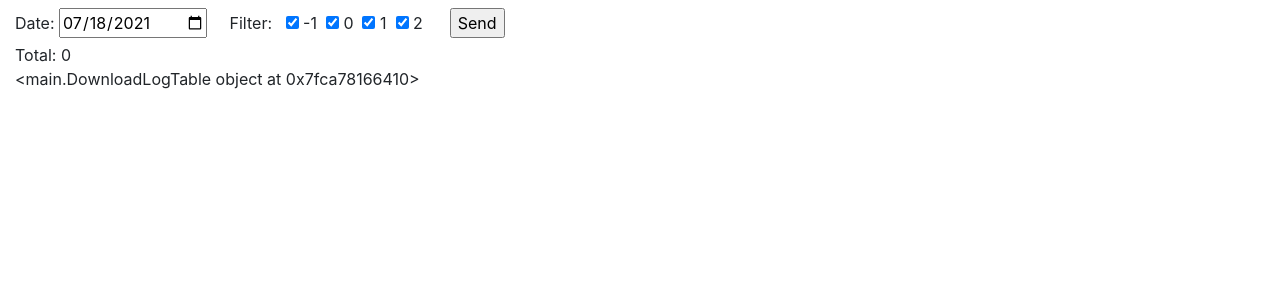
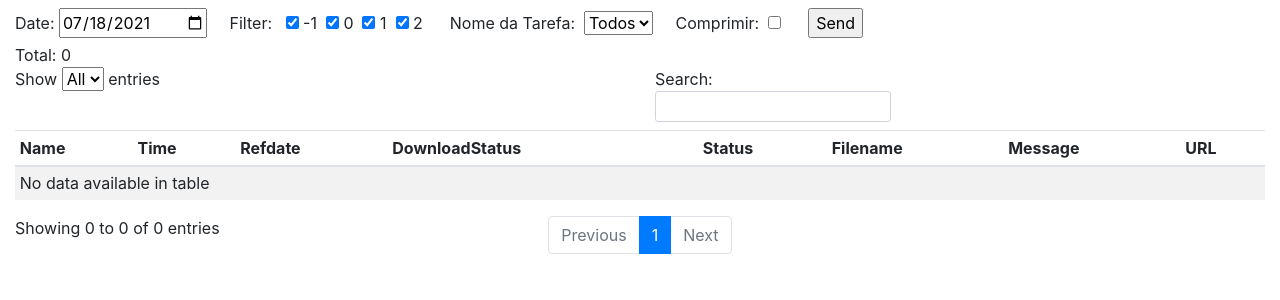
Before and after one commit to datalab42/kyd-downloader, a Flask app: page / in a window 1280 px wide. Shown: the part 48-348 px from the top of the page. Run offline with Flask 2, Linux system fonts and the light colour scheme; data that the repository does not hold is empty; some libraries are stand-ins or nearby versions.

Commit message:
App updated to help with download investigations
It's very hard to find out if we have problems with downloads, since we are downloading many files daily.

So I improved the app interface with features to help with th investigations.

Now it is possible to reprocess downloads directly from the interface without use Postman.

We can also group the download logs by name and refdate.
This is useful to clearly see if the task has correctly downloaded the file.

```diff
--- a/app/main.py
+++ b/app/main.py
@@ -10,7 +10,10 @@ from flask_table import Table, Col
 from flask_table.html import element
 import requests
 
+from google.cloud import storage
 from google.cloud import datastore
+import google.oauth2.id_token
+import google.auth.transport.requests
 
 logging.basicConfig(level=logging.INFO)
 
@@ -34,7 +37,6 @@ class URLCol(Col):
         url = 'https://us-central1-kyd-storage-001.cloudfunctions.net/kyd-generic-download-publish?filter={}&refdate={}'.format(name, refdate)
         return element('a', {'href': url}, content='Link')
 
-# -H "Authorization: bearer $(gcloud auth print-identity-token)"
 
 class DownloadLogTable(Table):
     name = Col('Name')
@@ -45,7 +47,8 @@ class DownloadLogTable(Table):
     filename = Col('Filename')
     message = Col('Message')
     url = URLCol('URL')
-    allow_sort = True
+    allow_sort = False
+    table_id = 'data'
     classes = ['table', 'table-striped', 'table-sm']
 
     def sort_url(self, col_key, reverse=False):
@@ -56,13 +59,25 @@ class DownloadLogTable(Table):
         return url_for('index', sort=col_key, direction=direction)
 
 
+def get_id_token(url):
+    _request = google.auth.transport.requests.Request()
+    id_token = google.oauth2.id_token.fetch_id_token(_request, url)
+    logging.info('token %s', id_token)
+    return id_token
+
+
 @app.route('/reprocess')
 def reprocess():
+    url = 'https://us-central1-kyd-storage-001.cloudfunctions.net/kyd-generic-download-publish'
+    id_token = get_id_token(url)
     refdate = request.args.get('refdate')
     name = request.args.get('name')
-    url = 'https://us-central1-kyd-storage-001.cloudfunctions.net/kyd-generic-download-publish?filter={}&refdate={}'.format(name, refdate)
-    res = requests.get(url)
+    url = f'{url}?filter={name}&refdate={refdate}'
+    res = requests.get(url, headers={'Authorization': f'bearer {id_token}'})
+    return res.text, res.status_code
 
+
+DEFAULT_TASKNAME = 'Todos'
 
 @app.route('/')
 def index():
@@ -84,15 +99,48 @@ def index():
     session_entry.update({'value': date.astimezone(UTC)})
     client.put(session_entry)
 
-    t1 = date.replace(hour=0, minute=0, second=0, microsecond=0)
-    t2 = date.replace(hour=23, minute=59, second=59, microsecond=999999)
-    t1 = t1.astimezone(UTC)
-    t2 = t2.astimezone(UTC)
-    logging.info('%s %s %s', date, t1, t2)
+    key = client.key('Session', 'taskname')
+    taskname = client.get(key)
+    if request.args.get('taskname'):
+        taskname = request.args.get('taskname')
+    elif taskname:
+        taskname = taskname['value']
+    else:
+        taskname = DEFAULT_TASKNAME
+    session_entry = datastore.Entity(key)
+    session_entry.update({'value': taskname})
+    client.put(session_entry)
+
+    key = client.key('Session', 'compress')
+    compress = client.get(key)
+    if request.args.get('compress'):
+        compress = request.args.get('compress') == '1'
+        logging.info('compress from request %s', compress)
+    else:
+        compress = False
+        logging.info('compress default %s', compress)
 
     q = client.query(kind='DownloadLog')
-    q.add_filter('time', '>=', t1)
-    q.add_filter('time', '<=', t2)
+    q.projection = ['name']
+    q.distinct_on = ['name']
+    q.order = ['name']
+    names = [n['name'] for n in q.fetch()]
+    # logging.info(names)
+    names.insert(0, DEFAULT_TASKNAME)
+
+    q = client.query(kind='DownloadLog')
+    if taskname != DEFAULT_TASKNAME:
+        logging.info('taskname %s', taskname)
+        q.add_filter('name', '=', taskname)
+    else:
+        t1 = date.replace(hour=0, minute=0, second=0, microsecond=0)
+        t2 = date.replace(hour=23, minute=59, second=59, microsecond=999999)
+        t1 = t1.astimezone(UTC)
+        t2 = t2.astimezone(UTC)
+        logging.info('time %s %s %s', date, t1, t2)
+        q.add_filter('time', '>=', t1)
+        q.add_filter('time', '<=', t2)
+
     logs = list(q.fetch())
     for log in logs:
         if log['refdate']:
@@ -100,10 +148,29 @@ def index():
         else:
             log['refdate'] = ''
         log['time'] = log['time'].astimezone(SP_TZ).strftime('%Y-%m-%d %H:%M:%S.%f')
-        if log['status'] == 0:
+
+        if log['filename']:
             log['filename'] = 'gs://{}/{}'.format(log['bucket'], log['filename'])
         else:
             log['filename'] = ''
+        # storage_client = storage.Client()
+        # bucket = storage_client.bucket(log['bucket'])
+        # log['file_exists'] = storage.Blob(bucket=bucket, name=log['filename']).exists(storage_client)
+
+        url = f'/reprocess?refdate={log["refdate"]}&name={log["name"]}'
+        log['url'] = url
+
+    if compress:
+        check_ok = {}
+        for log in logs:
+            key = f'{log["name"]}-{log["refdate"]}'
+            if log['status'] == 0:
+                check_ok[key] = log
+        for log in logs:
+            key = f'{log["name"]}-{log["refdate"]}'
+            if log['status'] != 0 and key not in check_ok:
+                check_ok[key] = log
+        logs = list(check_ok.values())
 
     key = client.key('Session', 'status')
     status = client.get(key)
@@ -119,19 +186,16 @@ def index():
     client.put(session_entry)
 
     logs = [l for l in logs if l['status'] in status]
-    sort = request.args.get('sort', 'name')
-    reverse = (request.args.get('direction', 'asc') == 'desc')
-    logs_sorted = logs.copy()
-    logs_sorted.sort(key=lambda x: x[sort], reverse=reverse)
-    tb = DownloadLogTable(logs_sorted, sort_by=sort, sort_reverse=reverse)
+    logs.sort(key=lambda x: (x['refdate'], x['time']), reverse=True)
 
-    return render_template('base.html',
+    return render_template('table.html',
         date=date,
-        length=len(logs_sorted),
+        names=names,
+        taskname=taskname,
+        length=len(logs),
         status=status,
-        table=tb,
-        sort=sort,
-        direction=request.args.get('direction', 'asc'))
+        compress=compress,
+        logs=logs)
 
 
 if __name__ == '__main__':
--- a/app/templates/base.html
+++ b/app/templates/base.html
@@ -18,8 +18,6 @@
           <form method="GET" action="/">
             <label for="start">Date:</label>
             <input type="date" id="start" name="date" value="{{date.strftime('%Y-%m-%d')}}">
-            <input type="hidden" name="sort" value="{{sort}}">
-            <input type="hidden" name="direction" value="{{direction}}">
             &nbsp;&nbsp;&nbsp;
             <label for="start">Filter:</label>
             &nbsp;
@@ -28,12 +26,23 @@
             <input type="checkbox" name="status" id="status1" value="1"   {{ 'checked' if 1 in status else ''  }}>&nbsp;<label for="status1">1</label>&nbsp;
             <input type="checkbox" name="status" id="status2" value="2"   {{ 'checked' if 2 in status else ''  }}>&nbsp;<label for="status2">2</label>&nbsp;
             &nbsp;&nbsp;&nbsp;
+            <label for="taskname">Nome da Tarefa:</label>&nbsp;
+            <select name="taskname" id="taskname">
+              {%for name in names %}
+              <option value="{{name}}" {{ "selected" if name == taskname else '' }}>{{name}}</option>
+              {% endfor %}
+            </select>
+            &nbsp;&nbsp;&nbsp;
+            <label for="compress">Comprimir:</label>&nbsp;
+            <input type="checkbox" name="compress" id="compress" value="1" {{ "checked" if compress else '' }}>&nbsp;
+            &nbsp;&nbsp;&nbsp;
+
             <input type="submit" value="Send">
           </form>
         </div>
         <!-- <div>Date: {{date.isoformat()}}</div> -->
         <div>Total: {{length}}</div>
-          {{ table }}
+        {% block content %}{% endblock %}
       </section>
     </div>
     <!-- Optional JavaScript -->
@@ -41,5 +50,15 @@
     <script src="https://code.jquery.com/jquery-3.2.1.slim.min.js" integrity="sha384-KJ3o2DKtIkvYIK3UENzmM7KCkRr/rE9/Qpg6aAZGJwFDMVNA/GpGFF93hXpG5KkN" crossorigin="anonymous"></script>
     <script src="https://cdnjs.cloudflare.com/ajax/libs/popper.js/1.12.9/umd/popper.min.js" integrity="sha384-ApNbgh9B+Y1QKtv3Rn7W3mgPxhU9K/ScQsAP7hUibX39j7fakFPskvXusvfa0b4Q" crossorigin="anonymous"></script>
     <script src="https://maxcdn.bootstrapcdn.com/bootstrap/4.0.0/js/bootstrap.min.js" integrity="sha384-JZR6Spejh4U02d8jOt6vLEHfe/JQGiRRSQQxSfFWpi1MquVdAyjUar5+76PVCmYl" crossorigin="anonymous"></script>
+    <!-- <script type="text/javascript" charset="utf8" src="https://code.jquery.com/jquery-3.6.0.min.js"></script> -->
+    <script type="text/javascript" charset="utf8" src="https://cdn.datatables.net/1.10.25/js/jquery.dataTables.js"></script>
+    <script type="text/javascript" charset="utf8" src="https://cdn.datatables.net/1.10.25/js/dataTables.bootstrap5.js"></script>
+    <script>
+      $(document).ready(function () {
+        $('#data').DataTable({
+          "lengthMenu": [[-1, 10, 25, 50], ["All", 10, 25, 50]]
+        });
+      });
+    </script>
   </body>
 </html>
--- /dev/null
+++ b/app/templates/table.html
@@ -0,0 +1,32 @@
+{% extends "base.html" %}
+
+{% block content %}
+  <table id="data" class="table table-striped table-sm">
+    <thead>
+      <tr>
+        <th>Name</th>
+        <th>Time</th>
+        <th>Refdate</th>
+        <th>DownloadStatus</th>
+        <th>Status</th>
+        <th>Filename</th>
+        <th>Message</th>
+        <th>URL</th>
+      </tr>
+    </thead>
+    <tbody>
+      {% for log in logs %}
+        <tr>
+          <td>{{ log.name }}</td>
+          <td>{{ log.time }}</td>
+          <td>{{ log.refdate }}</td>
+          <td>{{ log.download_status }}</td>
+          <td>{{ log.status }}</td>
+          <td>{{ log.filename }}</td>
+          <td>{{ log.message }}</td>
+          <td><a href="{{ log.url }}">Link</a></td>
+        </tr>
+      {% endfor %}
+    </tbody>
+  </table>
+{% endblock %}
```
